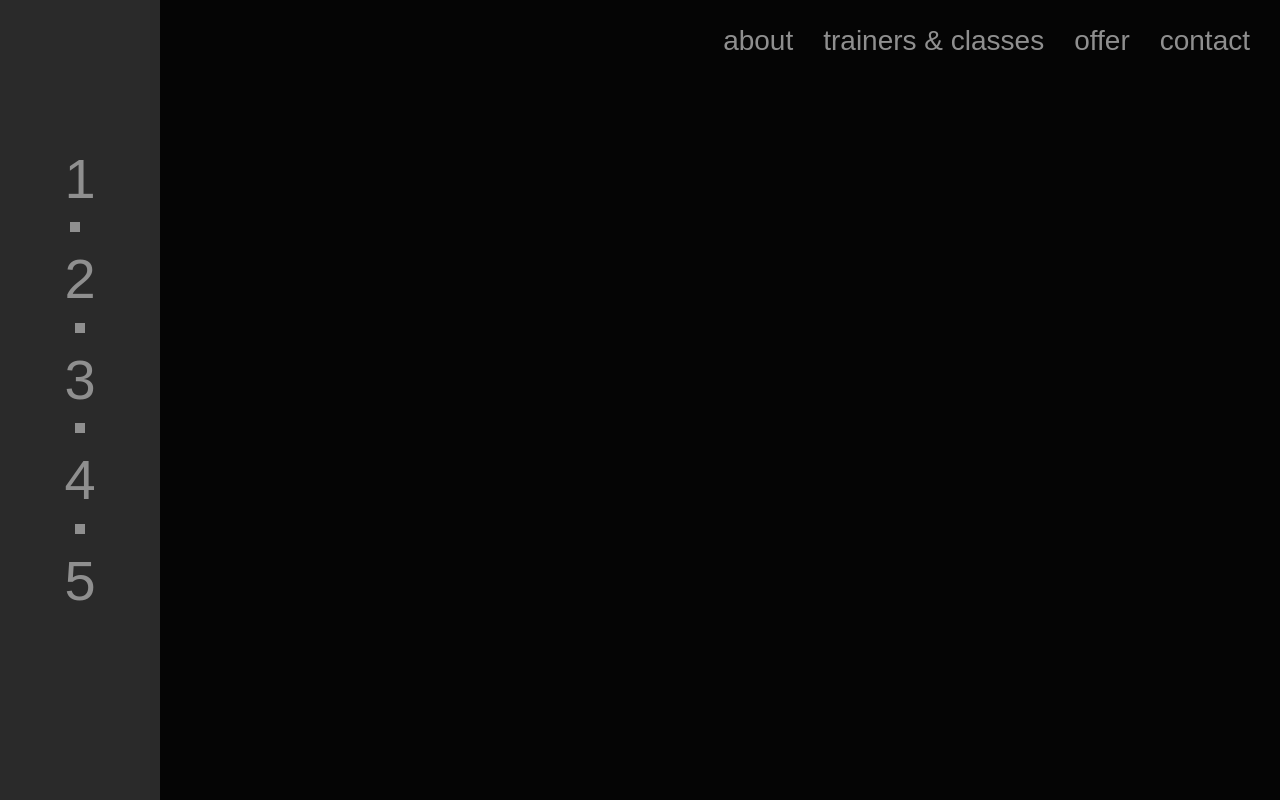
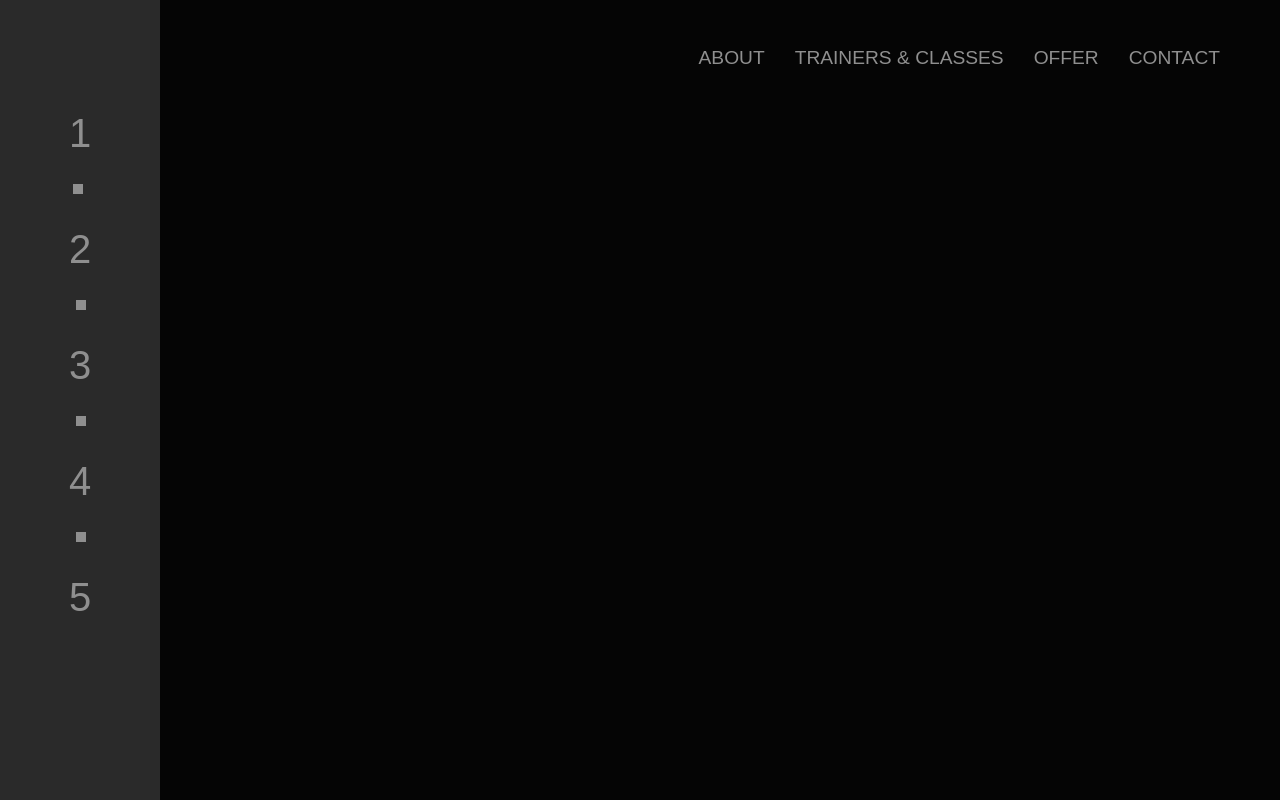
Before and after one commit to justdzasta/gym-lemon, a website built with webpack: page src/index.html in a window 1280 px wide. Built offline with nearby package versions, Linux system fonts and the light colour scheme; a web font is replaced by a local one.

Commit message:
Add hover to navmenu, decrease font size in side progress bar

```diff
--- a/src/sass/includes/_typography.scss
+++ b/src/sass/includes/_typography.scss
@@ -45,5 +45,6 @@ ul, li, a {
         font-family: korolev-military-stencil, sans-serif;
         text-decoration: none;
         list-style-type: none;
-            @include font(1.75rem, .9em, $gray, 400);
+        text-transform: uppercase;
+            @include font(1.2rem, .9em, $gray, 400);
 }
--- a/src/sass/partials/_aside-progress-bar.scss
+++ b/src/sass/partials/_aside-progress-bar.scss
@@ -25,7 +25,7 @@
     ul, li, a {
         align-items: center;
         padding-left: 0;
-        font-size: 3.5rem;
+        font-size: 2.5rem;
     }
 
     ul {
@@ -36,7 +36,7 @@
         padding-bottom: 50px;
 
         li {
-            margin-bottom: 40px;
+            margin-bottom: 70px;
 
             &:not(#separate-number)::after,
             &:first-child::after {
@@ -47,15 +47,15 @@
                 background-color: $gray;
                 z-index: 4;
                 position: relative;
-                top: 18px;
+                top: 33px;
             }
 
             &:not(#separate-number)::after {
-                left: 11px;
+                left: 7px;
             }
 
             &:first-child::after {
-                left: 6px;
+                left: 4px;
             }
         }
     }
--- a/src/sass/partials/_navmenu.scss
+++ b/src/sass/partials/_navmenu.scss
@@ -2,25 +2,32 @@
     display: flex;
     justify-content: flex-end;
 
+    margin-top: 30px;
+    margin-right: 30px;
+
     #hamburger-container {
+        display: flex;
+        align-items: center;
+        justify-content: center;
+        position: relative;
+
         height: 30px;
         width: 40px;
         margin: 0;
         padding: 0;
         border: none;
-        display: flex;
-        align-items: center;
-        justify-content: center;
-        position: relative;
         background: transparent;
+
         margin-bottom: 20px;
 
         span {
             display: block;
+            position: absolute;
+
             width: 100%;
             height: 20%;
+
             background: #123;
-            position: absolute;
             transition: transform 0.25s .15s cubic-bezier(0.5, 2.4, 0.5, 1.4);
             border-radius: 2px;
 
@@ -67,6 +74,13 @@
             &:last-child {
                 margin-right: 30px;
             }
+
+            a {
+                &:hover {
+                    color: $yellow;
+                    transition: 1s;
+                }
+            }
         }
     }
 }
```
